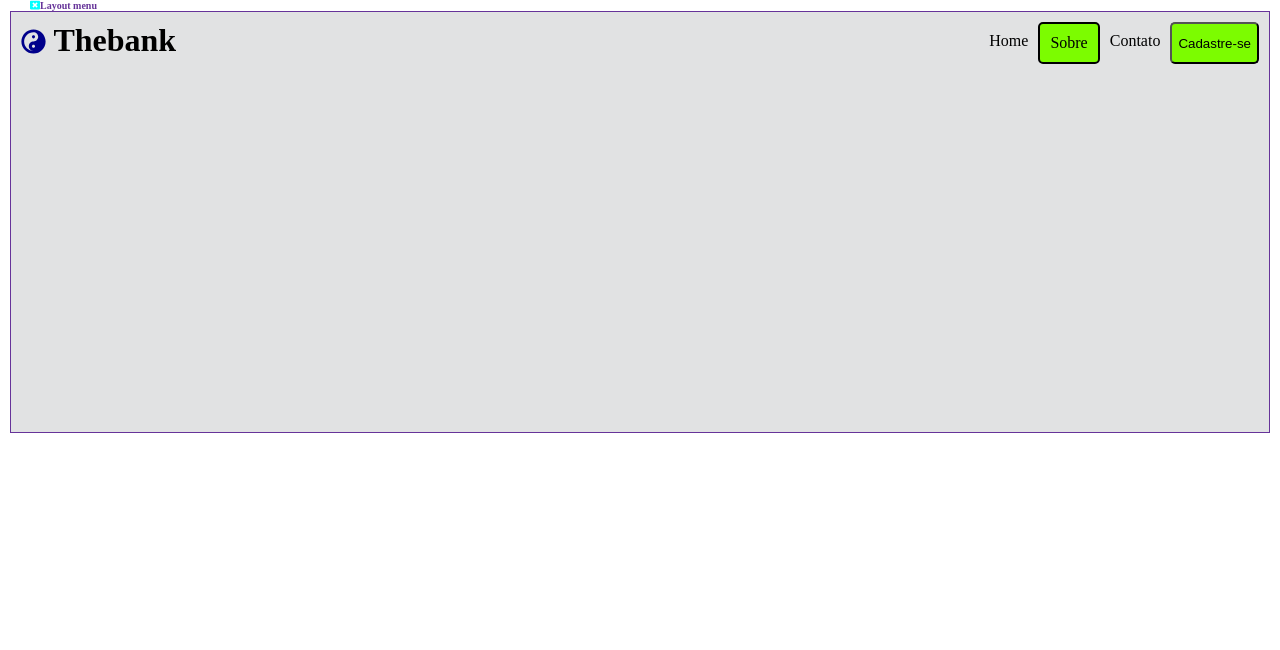
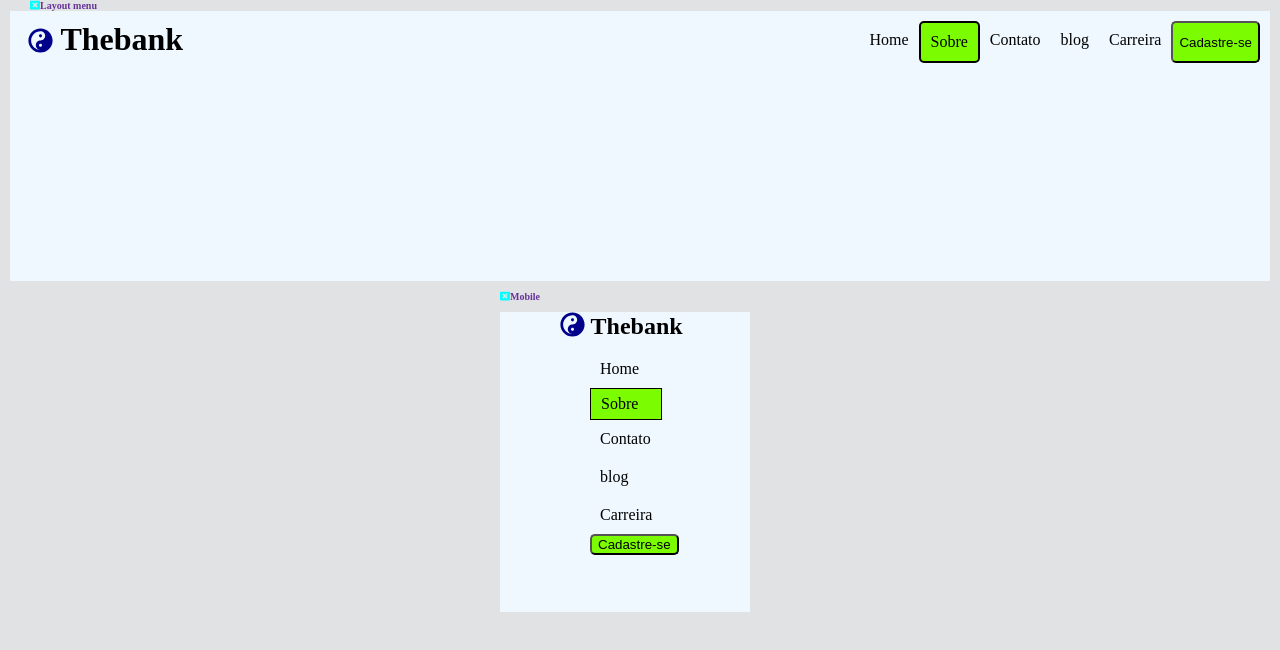
Before and after one commit to DeversonNunes/Perfil, a plain HTML site: page index.html in a window 1280 px wide. Drawn offline with Linux system fonts and the light colour scheme.

Commit message:
arquivo adcionado

```diff
--- a/index.html
+++ b/index.html
@@ -22,6 +22,8 @@
             <li class="home">Home</li>
             <li class="sobre">Sobre</li>
             <li class="contato">Contato</li>
+            <li class="blog">blog</li>
+            <li class="Carreira">Carreira</li>
             <input type="button" value="Cadastre-se">
          </ul>
       </nav>
@@ -29,6 +31,27 @@
    <script src="https://cdnjs.cloudflare.com/ajax/libs/font-awesome/5.15.4/js/all.min.js"
       integrity="sha512-Tn2m0TIpgVyTzzvmxLNuqbSJH3JP8jm+Cy3hvHrW7ndTDcJ1w5mBiksqDBb8GpE2ksktFvDB/ykZ0mDpsZj20w=="
       crossorigin="anonymous" referrerpolicy="no-referrer"></script>
+    </header>
+
+
+      <h2 class="b"> <i class="fas fa-window-close"></i>Mobile</h2>
+   <main class="containers">
+      <nav>
+         <h1 class="t"> <i class="fas fa-yin-yang"></i> Thebank</h1>
+         <ul class="menus">
+            <li class="home">Home</li>
+            <li class="dsobre">Sobre</li>
+            <li class="contato">Contato</li>
+            <li class="blog">blog</li>
+            <li class="Carreira">Carreira</li>
+            <input class="c" type="button" value="Cadastre-se">
+         </ul>
+      </nav>
+   </header>
+   <script src="https://cdnjs.cloudflare.com/ajax/libs/font-awesome/5.15.4/js/all.min.js"
+      integrity="sha512-Tn2m0TIpgVyTzzvmxLNuqbSJH3JP8jm+Cy3hvHrW7ndTDcJ1w5mBiksqDBb8GpE2ksktFvDB/ykZ0mDpsZj20w=="
+      crossorigin="anonymous" referrerpolicy="no-referrer"></script>
+      </main>
 </body>
 
 </html>
--- a/style.css
+++ b/style.css
@@ -1,3 +1,7 @@
+header:hover{
+    border: 2px solid rebeccapurple;
+}
+
 .container{
     display: flex;
     align-items:flex-start;
@@ -6,9 +10,11 @@
     padding: 10px;
     margin-top: auto;
 
+
 }
 .menu{
     display:flex;
+
 
 
 
@@ -39,10 +45,10 @@ input[type]{
 
 }
 header{
-    border: 1px solid rebeccapurple;
-    min-height: 400px;
+
+    height: 250px;
     margin: 10px;
-    background-color: #e1e2e3;
+    background-color:aliceblue;
 
 }
 .fa-yin-yang{
@@ -52,17 +58,77 @@ header{
 h2{
     color:rebeccapurple;
 
+
+
 }
 .fa-window-close{
-    color: aqua;
+    color: aqua
+
+
 }
 .a{
     padding-left: 30px;
     font-size: 10px;
-    margin-top: px;
+    margin-top:;
 
 }
 h1:hover{
     color: rebeccapurple;
 
+
 }
+main{
+  margin-left: 500px;
+
+
+}
+.containers{
+  background-color: aliceblue;
+  width: 200px;
+  height: 300px;
+  padding-left: 50px;
+  /* display:flex;
+  justify-content:center ;
+   border: 1px solid;
+   width: 170px;
+   height: 280px;
+    */
+}
+h1{
+  margin-left: 8px;
+}
+.b{
+    margin-left: 500px;
+
+   font-size: 10px;
+
+}
+ li{
+  display: flex;
+
+}
+
+body{
+    background-color: #e1e2e3;
+
+}
+.dsobre{
+    border: 1px solid;
+    width: 50px;
+    height: 10px;
+    display: flex;
+    flex-direction: column;
+    justify-content: center;
+    background-color: lawngreen;
+
+
+}
+.t{
+    margin: 10px;
+}
+.b{
+
+}
+main:hover{
+    border: 2px solid rebeccapurple;
+}
```
